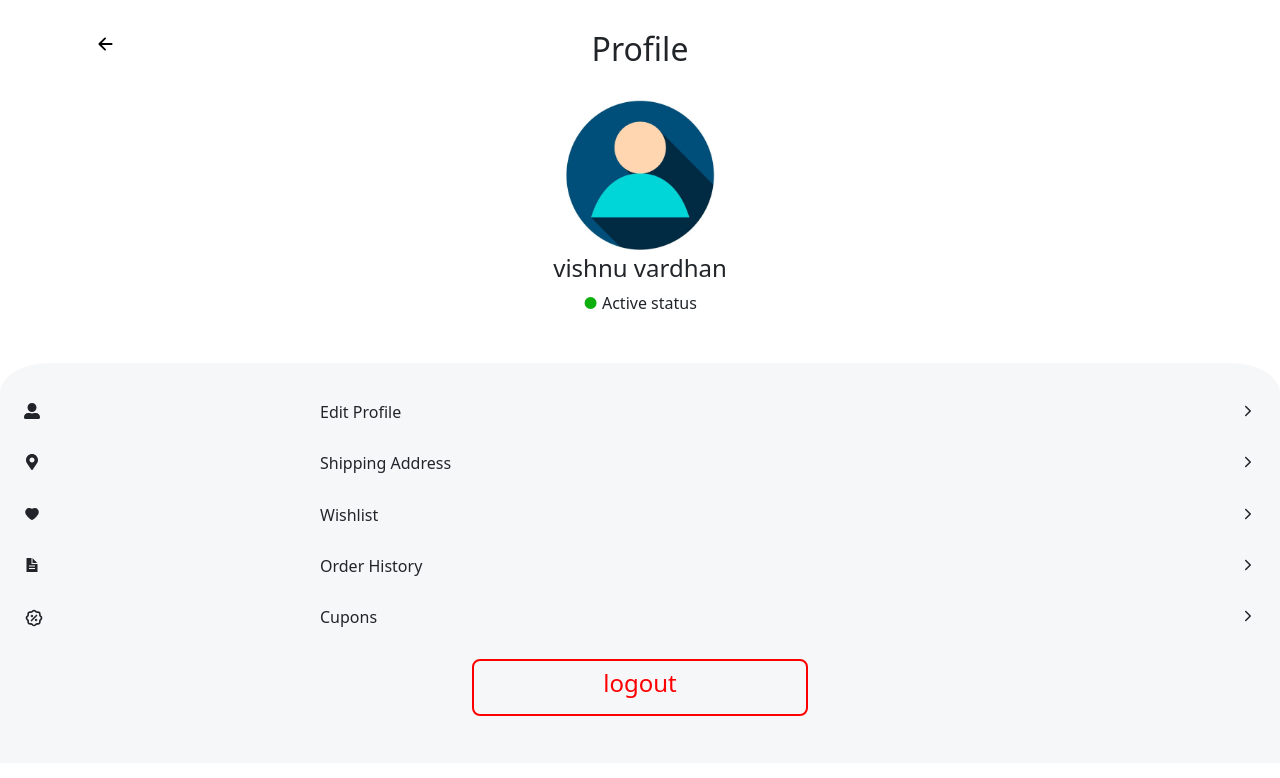
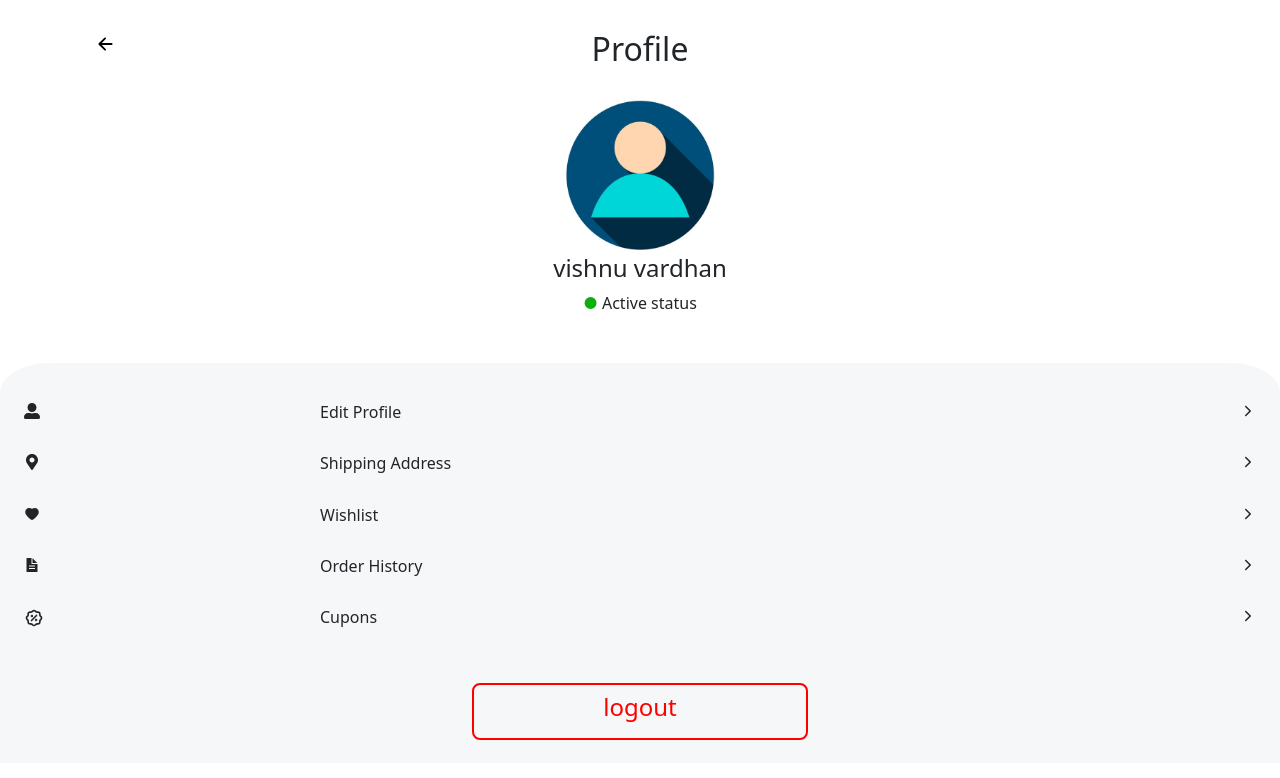
Before and after one commit to vardhanreddy27/rf, a React (Create React App) app: page /Settings in a window 1280 px wide. Shown: the top 778 px of the page. Built offline with nearby package versions, Linux system fonts and the light colour scheme.

Commit message:
testmsssddfsaertfdessl

```diff
--- a/src/App.css
+++ b/src/App.css
@@ -226,3 +226,4 @@ background-color: #e9ecef66;  }
     border: 2px solid red!important;
     color: red!important;
 }
+.h66{    margin-bottom: 3px!important;}
--- a/src/pages/Settings.js
+++ b/src/pages/Settings.js
@@ -56,8 +56,8 @@ Active status</p></div>
     <div className='col-6 mt-4'><h6>Cupons</h6></div>
     <div className='col-3 mt-4'><IoIosArrowForward className='float-right me-4'/></div>
     </div>
-    <div className='row mt-4'>
-    <div className='col-12 text-center '><button type="button" className="btn btnred btn-lg md"><h4>logout</h4></button>
+    <div className='row mt-5'>
+    <div className='col-12 text-center '><button type="button" className="btn btnred btn-lg md"><h4 className='hh6'>logout</h4></button>
 </div>
     </div>
 </div>
```
